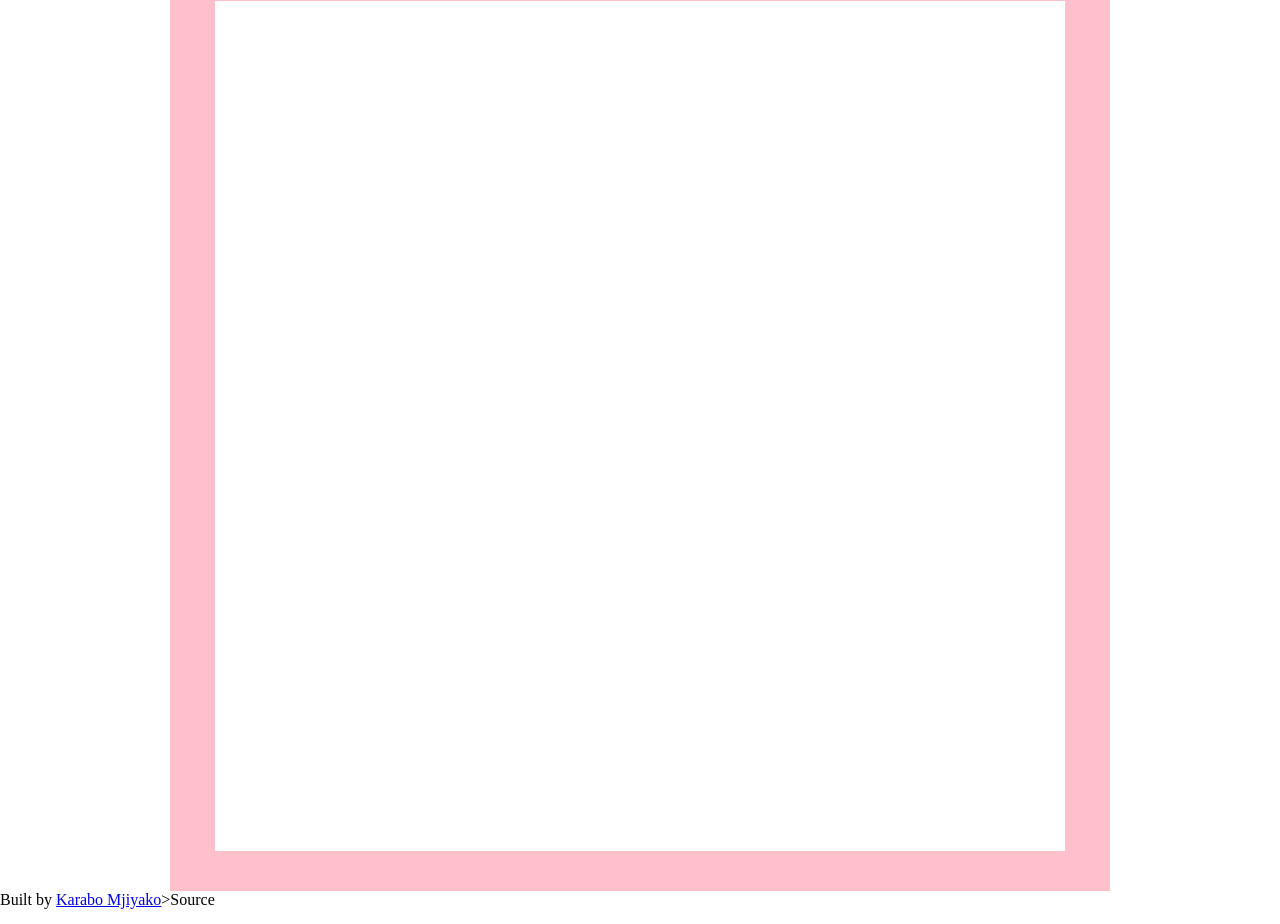
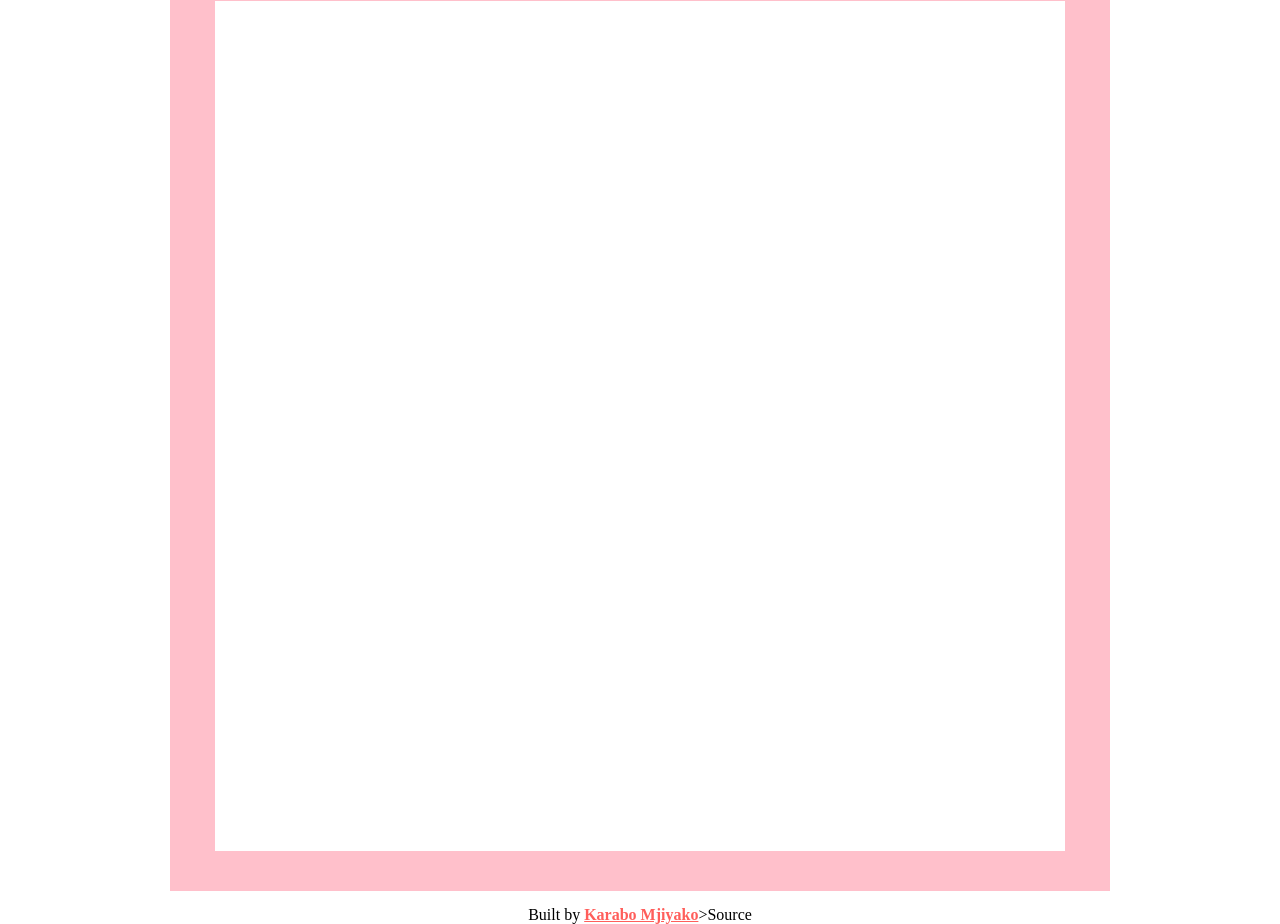
Before and after one commit to KarabooMjiyako/etch-a-sketch, a plain HTML site: page index.html in a window 1280 px wide. Shown: the part 219-1143 px from the top of the page. Drawn offline with Linux system fonts and the light colour scheme.

Commit message:
Update styles.css

```diff
--- a/styles.css
+++ b/styles.css
@@ -40,3 +40,20 @@ h1 {
     border: 25px solid white;
     margin: 20px auto;
 }
+
+.footer {
+  text-align: center;
+  margin-top: 15px;
+  color: #000000;
+}
+
+.footer-link {
+  color: #FF5E5B;
+  font-weight: bold;
+  transition: all 0.2s;
+}
+
+.footer-link:hover {
+  color: #FFED66;
+  transition: all 0.2s;
+}
```
